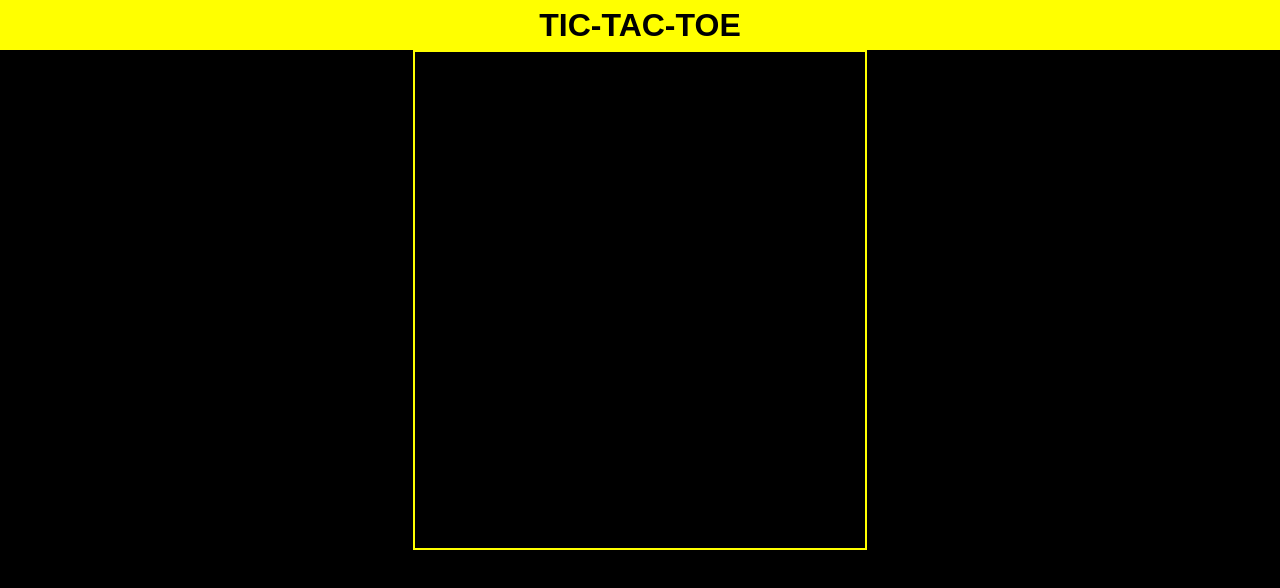
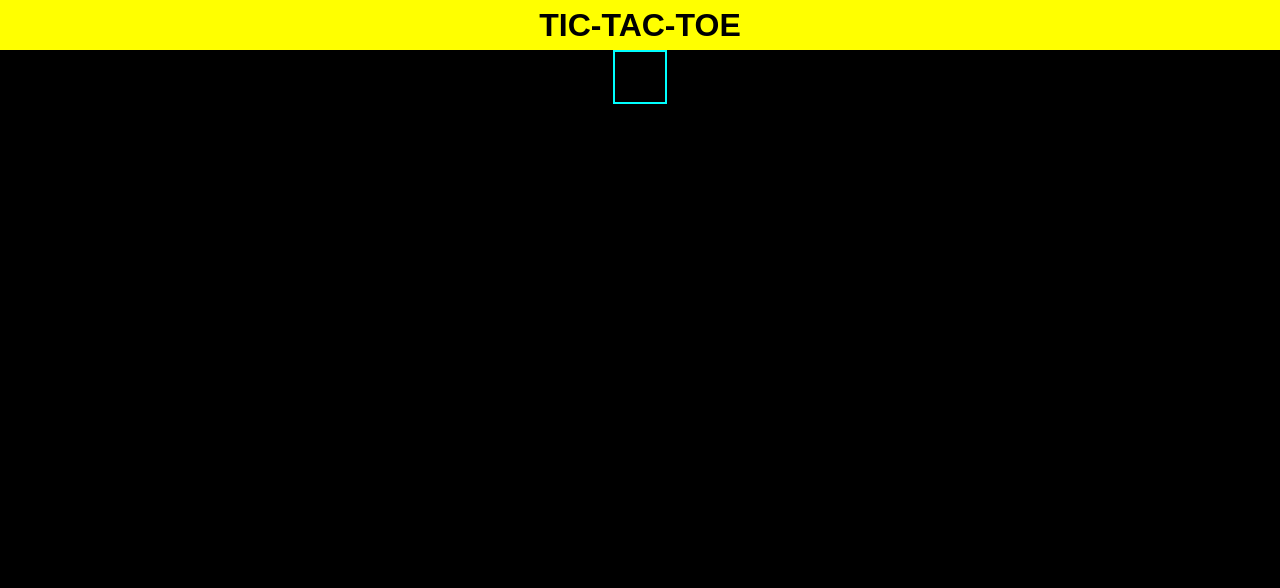
Before and after one commit to Charn11/tic-tac-toe, a plain HTML site: page index.html in a window 1280 px wide. Both pictures are taken after a click on the button "START GAME". Drawn offline with Linux system fonts and the light colour scheme.

Commit message:
edit grid lines

```diff
--- a/script.js
+++ b/script.js
@@ -3,10 +3,13 @@ const TicTacToeModule = ( () => {
     let startGame = document.getElementById('start-button');
 
     startGame.addEventListener('click', e => {
-        const gridBar = document.createElement('div');
+        let grid_container = document.createElement('div');
+        grid_container.setAttribute('class','grid-cont');
+        grid_container.setAttribute('id','grid_container');
+        document.getElementById('board-selector').appendChild(grid_container);
+        let gridBar = document.createElement('div');
         gridBar.setAttribute('class','bars');
-        gridBar.setAttribute('id','gridBar');
-        document.getElementById('board-selector').appendChild(gridBar);
+        document.getElementById('grid_container').appendChild(gridBar);
         startGame.remove();
     });
 
--- a/style.css
+++ b/style.css
@@ -37,11 +37,9 @@ body{
     height: 100%;
     width: 100%;
 }
-#gridBar{
+.bars{
     display: grid;
-    grid-template-columns: repeat(3,minmax(150px,1fr));
-    grid-template-rows: repeat(3, minmax(150px,1fr));
-    border: 2px solid yellow;
-    box-sizing: border-box;
-    height: 500px;
+    border: 2px solid cyan;
+    height: 50px;
+    width: 50px;
 }
```
